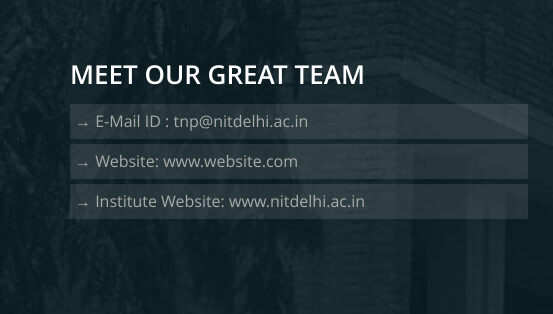
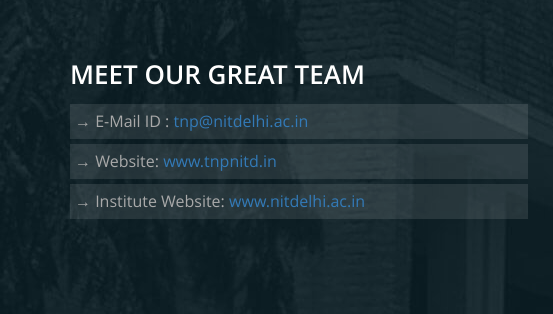
Before and after one commit to mynameispathak/mynameispathak.github.io, a website: page Projects/TnpNITD/contact.html in a window 1280 px wide. Shown: the part 95-409 px from the top of the page, 0-553 px from the left. Drawn offline with Linux system fonts and the light colour scheme; grey boxes are pictures that could not be loaded.

Commit message:
Edits in T&P

```diff
--- a/Projects/TnpNITD/contact.html
+++ b/Projects/TnpNITD/contact.html
@@ -57,9 +57,9 @@
     <div class="row">
       <div class="col-sm-5 card1">
         <h2>MEET OUR GREAT TEAM</h2>
-        <p class="list_view">&rarr; E-Mail ID : tnp@nitdelhi.ac.in</p>
-        <p class="list_view">&rarr; Website: www.website.com</p>
-        <p class="list_view">&rarr; Institute Website: www.nitdelhi.ac.in</p>
+        <p class="list_view">&rarr; E-Mail ID : <a href="mailto:name@email.com">tnp@nitdelhi.ac.in</a></p>
+        <p class="list_view">&rarr; Website: <a href="www.website.com">www.tnpnitd.in</a></p>
+        <p class="list_view">&rarr; Institute Website: <a href="www.nitdelhi.ac.in">www.nitdelhi.ac.in</a></p>
       </div>
       <div class="col-sm-7"><div class="mapouter"><div class="gmap_canvas"><iframe width="600" height="345" id="gmap_canvas" src="https://maps.google.com/maps?q=Training%20and%20placement%20office%20nit%20delhi&t=k&z=17&ie=UTF8&iwloc=&output=embed" frameborder="0" scrolling="no" marginheight="0" marginwidth="0"></iframe><a href="https://www.jetzt-drucken-lassen.de">www.jetzt-drucken-lassen.de</a></div><style>.mapouter{text-align:right;height:345px;width:600px;}.gmap_canvas {overflow:hidden;background:none!important;height:345px;width:600px;}</style>Google Maps by <a href="https://www.embedgooglemap.net" rel="nofollow" target="_blank">Embedgooglemap.net</a></div></div>
   </div>
```
Also changed, not shown: Projects/TnpNITD/index.html (+1 -1 lines).
